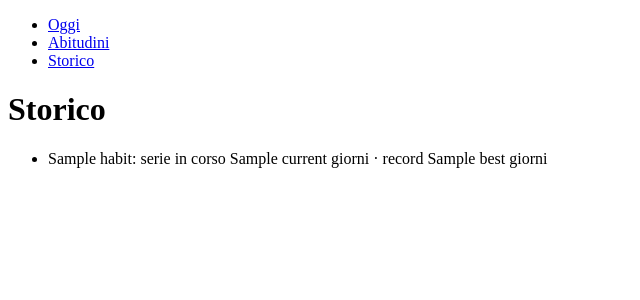
After one commit to fedous/daylog, a Python web app: template src/daylog/templates/history.html in a window 1280 px wide. The commit adds this page. Shown: the top 300 px of the page, without its empty margins (0-640 px from the left). Run offline with Jinja, Linux system fonts and the light colour scheme; the template is opened without the code that fills it: most values are stand-ins (such as "Sample title", 1, 10 or a date in 2020).

Commit message:
Storico e menu comune: serie in corso e record, pagina vuota
- GET /history: serie in corso e record di ogni abitudine attiva, in ordine
- menu Oggi · Abitudini · Storico in base.html
- senza abitudini, "oggi" e lo storico rimandano a /habits (_no_habits.html)

```diff
--- a/src/daylog/main.py
+++ b/src/daylog/main.py
@@ -11,6 +11,7 @@ from daylog import days, habits, users
 from daylog.config import Settings
 from daylog.days import routes as days_routes
 from daylog.habits import routes as habits_routes
+from daylog.history import routes as history_routes
 from daylog.web import CARTELLA
 
 
@@ -33,6 +34,7 @@ app = FastAPI(title="daylog", lifespan=lifespan)
 app.mount("/static", StaticFiles(directory=CARTELLA / "static"), name="static")
 app.include_router(days_routes.router)
 app.include_router(habits_routes.router)
+app.include_router(history_routes.router)
 
 
 @app.exception_handler(habits.HabitNotFound)
--- /dev/null
+++ b/src/daylog/templates/_no_habits.html
@@ -0,0 +1,2 @@
+{# Al posto della lista vuota, in "oggi" e nello storico #}
+<li>Nessuna abitudine ancora: <a href="/habits">aggiungine una</a>.</li>
--- a/src/daylog/templates/base.html
+++ b/src/daylog/templates/base.html
@@ -14,6 +14,15 @@
   <script src="/static/htmx.min.js" defer></script>
 </head>
 <body>
+  <header>
+    <nav aria-label="Pagine">
+      <ul>
+        <li><a href="/">Oggi</a></li>
+        <li><a href="/habits">Abitudini</a></li>
+        <li><a href="/history">Storico</a></li>
+      </ul>
+    </nav>
+  </header>
   <main>
     {% block content %}{% endblock %}
   </main>
--- a/src/daylog/templates/day.html
+++ b/src/daylog/templates/day.html
@@ -17,6 +17,8 @@
   <ul>
     {% for row in day.habits %}
       {% include "_habit_row.html" %}
+    {% else %}
+      {% include "_no_habits.html" %}
     {% endfor %}
   </ul>
 
--- /dev/null
+++ b/src/daylog/templates/history.html
@@ -0,0 +1,21 @@
+{% extends "base.html" %}
+
+{% block title %}Storico · daylog{% endblock %}
+
+{# "1 giorno", ma "0 giorni" e "3 giorni" #}
+{% macro giorni(n) %}{{ n }} {{ "giorno" if n == 1 else "giorni" }}{% endmacro %}
+
+{% block content %}
+  <h1>Storico</h1>
+  <ul>
+    {% for row in rows %}
+      <li>
+        {{ row.habit.name }}:
+        serie in corso {{ giorni(row.streaks.current) }} ·
+        record {{ giorni(row.streaks.best) }}
+      </li>
+    {% else %}
+      {% include "_no_habits.html" %}
+    {% endfor %}
+  </ul>
+{% endblock %}
```
Also changed, not shown: src/daylog/history/routes.py (added, +16 -0 lines), tests/test_pagina_oggi.py (+10 -1 lines), tests/test_pagina_storico.py (added, +65 -0 lines), tests/test_pagine.py (+11 -0 lines).
